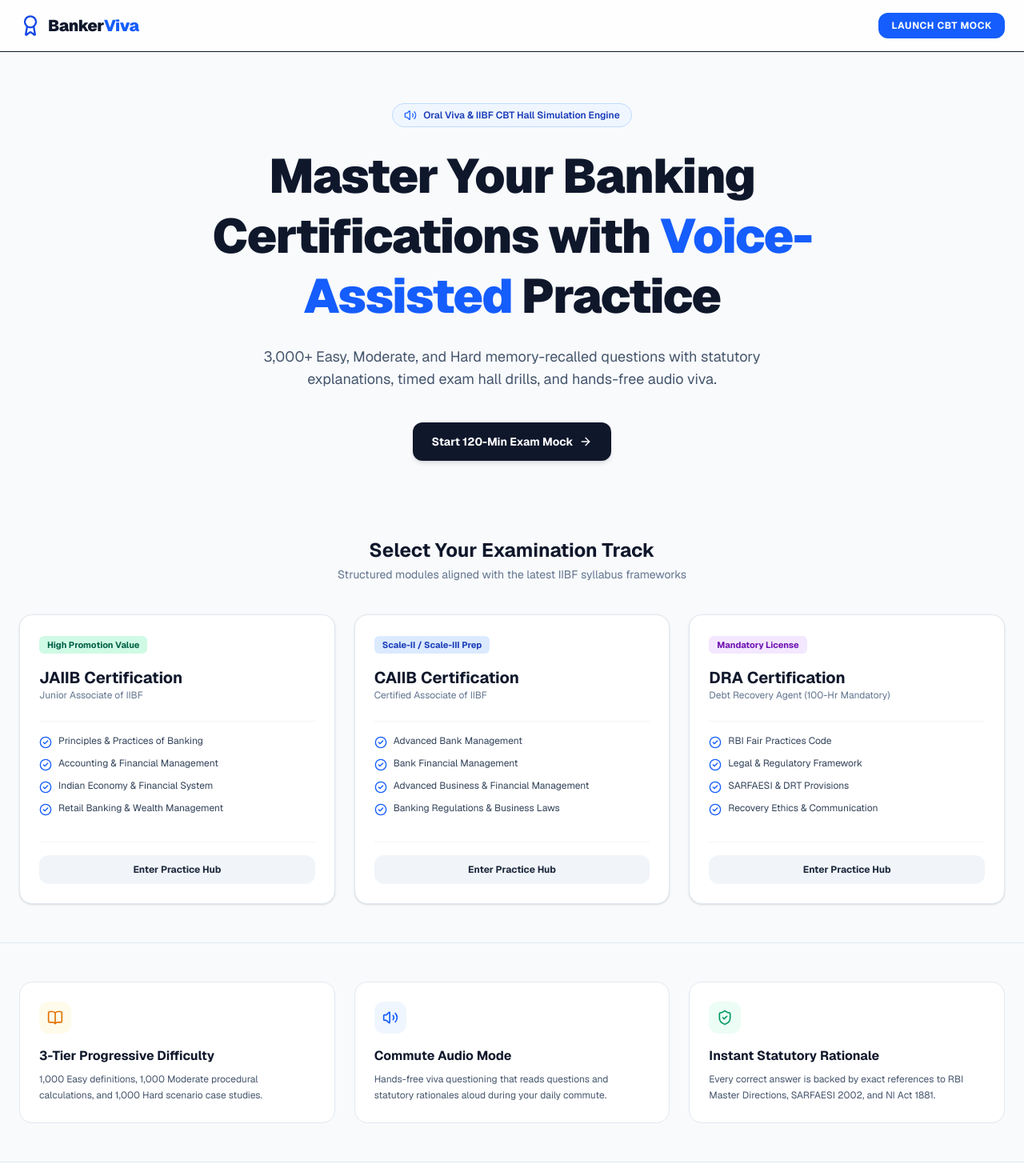
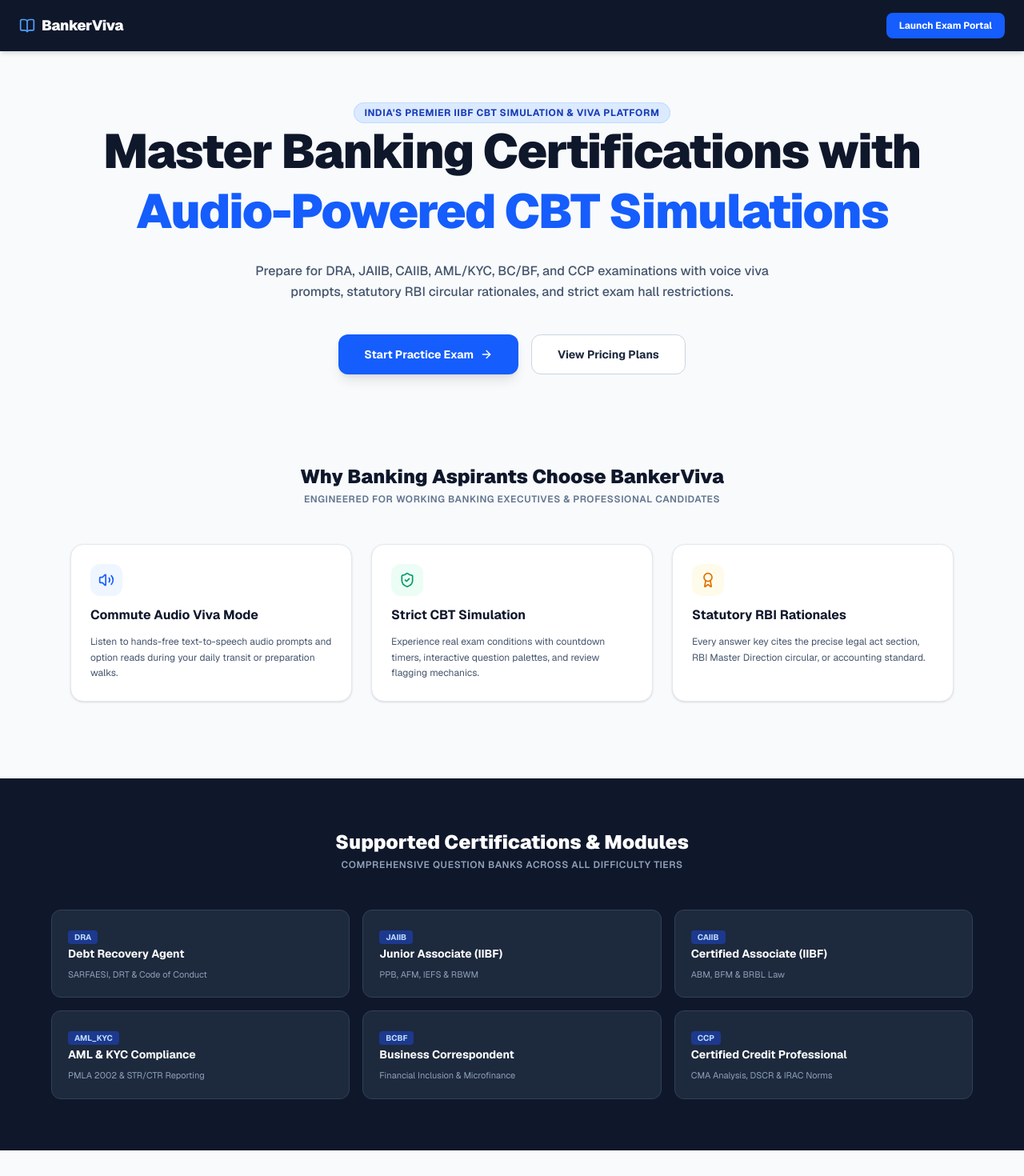
Before and after one commit to cbiswarup74-hue/bankerviva, a Next.js app: page / in a window 1280 px wide. Shown: the top 1470 px of the page at 80% size. Built offline with nearby package versions, Linux system fonts and the light colour scheme.

Commit message:
feat: redesign professional landing page with benefits, exam tracks, and pricing

```diff
--- a/src/app/page.tsx
+++ b/src/app/page.tsx
@@ -2,173 +2,173 @@
 
 import React from 'react';
 import Link from 'next/link';
-import { BookOpen, Award, Volume2, ShieldCheck, CheckCircle2, ArrowRight } from 'lucide-react';
+import { ShieldCheck, Volume2, Award, BookOpen, CheckCircle, ArrowRight } from 'lucide-react';
 
-const EXAM_TRACKS = [
-  {
-    id: 'jaiib',
-    title: 'JAIIB Certification',
-    subtitle: 'Junior Associate of IIBF',
-    papers: [
-      'Principles & Practices of Banking',
-      'Accounting & Financial Management',
-      'Indian Economy & Financial System',
-      'Retail Banking & Wealth Management'
-    ],
-    badge: 'High Promotion Value',
-    badgeColor: 'bg-emerald-100 text-emerald-800'
-  },
-  {
-    id: 'caiib',
-    title: 'CAIIB Certification',
-    subtitle: 'Certified Associate of IIBF',
-    papers: [
-      'Advanced Bank Management',
-      'Bank Financial Management',
-      'Advanced Business & Financial Management',
-      'Banking Regulations & Business Laws'
-    ],
-    badge: 'Scale-II / Scale-III Prep',
-    badgeColor: 'bg-blue-100 text-blue-800'
-  },
-  {
-    id: 'dra',
-    title: 'DRA Certification',
-    subtitle: 'Debt Recovery Agent (100-Hr Mandatory)',
-    papers: [
-      'RBI Fair Practices Code',
-      'Legal & Regulatory Framework',
-      'SARFAESI & DRT Provisions',
-      'Recovery Ethics & Communication'
-    ],
-    badge: 'Mandatory License',
-    badgeColor: 'bg-purple-100 text-purple-800'
-  }
-];
+export default function LandingPage() {
+  return (
+    <div className="min-h-screen bg-slate-50 font-sans text-slate-900 select-none">
+      {/* Navigation Bar */}
+      <nav className="bg-slate-900 text-white px-6 py-4 flex justify-between items-center shadow-md">
+        <div className="text-lg font-black tracking-tight flex items-center gap-2">
+          <BookOpen className="w-5 h-5 text-blue-400" /> BankerViva
+        </div>
+        <div className="flex items-center gap-4">
+          <Link href="/exam" className="px-4 py-2 bg-blue-600 hover:bg-blue-700 text-white text-xs font-bold rounded-lg transition">
+            Launch Exam Portal
+          </Link>
+        </div>
+      </nav>
 
-export default function HomePage() {
-  return (
-    <div className="min-h-screen bg-slate-50 text-slate-900 font-sans">
-      {/* Header Navigation */}
-      <header className="border-b bg-white/80 backdrop-blur sticky top-0 z-50">
-        <div className="max-w-7xl mx-auto px-6 h-16 flex items-center justify-between">
-          <div className="flex items-center gap-2">
-            <Award className="w-7 h-7 text-blue-700" />
-            <span className="text-xl font-black tracking-tight text-slate-900">
-              Banker<span className="text-blue-600">Viva</span>
-            </span>
-          </div>
-          <div className="flex items-center gap-4">
-            <Link
-              href="/exam"
-              className="text-xs font-bold uppercase tracking-wider bg-blue-600 text-white px-4 py-2 rounded-xl hover:bg-blue-700 transition"
-            >
-              Launch CBT Mock
-            </Link>
-          </div>
+      {/* Hero Section */}
+      <header className="max-w-6xl mx-auto px-6 py-16 text-center space-y-6">
+        <span className="bg-blue-100 text-blue-800 text-xs font-bold px-3 py-1 rounded-full uppercase tracking-wider border border-blue-200">
+          India's Premier IIBF CBT Simulation & Viva Platform
+        </span>
+        <h1 className="text-4xl md:text-6xl font-black text-slate-900 tracking-tight leading-tight">
+          Master Banking Certifications with <span className="text-blue-600">Audio-Powered CBT Simulations</span>
+        </h1>
+        <p className="max-w-2xl mx-auto text-base text-slate-600 font-medium leading-relaxed">
+          Prepare for DRA, JAIIB, CAIIB, AML/KYC, BC/BF, and CCP examinations with voice viva prompts, statutory RBI circular rationales, and strict exam hall restrictions.
+        </p>
+        <div className="pt-4 flex flex-wrap justify-center gap-4">
+          <Link href="/exam" className="px-8 py-3.5 bg-blue-600 hover:bg-blue-700 text-white font-bold text-sm rounded-xl shadow-lg transition flex items-center gap-2">
+            Start Practice Exam <ArrowRight className="w-4 h-4" />
+          </Link>
+          <a href="#pricing" className="px-8 py-3.5 bg-white hover:bg-slate-100 text-slate-800 font-bold text-sm rounded-xl border border-slate-300 transition">
+            View Pricing Plans
+          </a>
         </div>
       </header>
 
-      {/* Hero Section */}
-      <section className="max-w-7xl mx-auto px-6 pt-16 pb-12 text-center space-y-6">
-        <div className="inline-flex items-center gap-2 bg-blue-50 text-blue-800 border border-blue-200 px-3.5 py-1.5 rounded-full text-xs font-semibold">
-          <Volume2 className="w-4 h-4 text-blue-600 animate-pulse" /> Oral Viva & IIBF CBT Hall Simulation Engine
-        </div>
-        <h1 className="text-4xl md:text-6xl font-black tracking-tight text-slate-900 max-w-4xl mx-auto leading-tight">
-          Master Your Banking Certifications with <span className="text-blue-600">Voice-Assisted</span> Practice
-        </h1>
-        <p className="text-lg text-slate-600 max-w-2xl mx-auto">
-          3,000+ Easy, Moderate, and Hard memory-recalled questions with statutory explanations, timed exam hall drills, and hands-free audio viva.
-        </p>
-
-        <div className="flex flex-wrap justify-center gap-4 pt-4">
-          <Link
-            href="/exam"
-            className="flex items-center gap-2 bg-slate-900 text-white px-6 py-3.5 rounded-xl font-bold text-sm hover:bg-slate-800 transition shadow-md"
-          >
-            Start 120-Min Exam Mock <ArrowRight className="w-4 h-4" />
-          </Link>
-        </div>
-      </section>
-
-      {/* Exam Track Cards */}
-      <section className="max-w-7xl mx-auto px-6 py-12">
-        <div className="text-center mb-10">
-          <h2 className="text-2xl font-bold text-slate-900">Select Your Examination Track</h2>
-          <p className="text-sm text-slate-500 mt-1">Structured modules aligned with the latest IIBF syllabus frameworks</p>
+      {/* Benefits Section */}
+      <section className="max-w-6xl mx-auto px-6 py-12">
+        <div className="text-center mb-12">
+          <h2 className="text-2xl font-black text-slate-900">Why Banking Aspirants Choose BankerViva</h2>
+          <p className="text-xs text-slate-500 font-semibold uppercase tracking-wider mt-1">Engineered for working banking executives & professional candidates</p>
         </div>
 
         <div className="grid grid-cols-1 md:grid-cols-3 gap-6">
-          {EXAM_TRACKS.map((track) => (
-            <div key={track.id} className="bg-white border border-slate-200 rounded-2xl p-6 shadow-sm flex flex-col justify-between hover:shadow-md transition">
-              <div>
-                <span className={`text-[11px] font-bold px-2.5 py-1 rounded-md ${track.badgeColor}`}>
-                  {track.badge}
-                </span>
-                <h3 className="text-xl font-bold text-slate-900 mt-4">{track.title}</h3>
-                <p className="text-xs text-slate-500 mb-6">{track.subtitle}</p>
-
-                <div className="space-y-2.5 border-t border-slate-100 pt-4">
-                  {track.papers.map((paper, idx) => (
-                    <div key={idx} className="flex items-start gap-2 text-xs text-slate-700">
-                      <CheckCircle2 className="w-4 h-4 text-blue-600 flex-shrink-0 mt-0.5" />
-                      <span>{paper}</span>
-                    </div>
-                  ))}
-                </div>
-              </div>
-
-              <div className="mt-8 pt-4 border-t border-slate-100">
-                <Link
-                  href="/exam"
-                  className="w-full block text-center bg-slate-100 hover:bg-blue-600 hover:text-white text-slate-800 text-xs font-bold py-2.5 rounded-xl transition"
-                >
-                  Enter Practice Hub
-                </Link>
-              </div>
+          <div className="p-6 bg-white rounded-2xl border border-slate-200 shadow-sm space-y-3">
+            <div className="w-10 h-10 bg-blue-50 text-blue-600 rounded-xl flex items-center justify-center font-bold">
+              <Volume2 className="w-5 h-5" />
             </div>
-          ))}
-        </div>
-      </section>
-
-      {/* Feature Highlights */}
-      <section className="max-w-7xl mx-auto px-6 py-12 border-t border-slate-200">
-        <div className="grid grid-cols-1 md:grid-cols-3 gap-6">
-          <div className="p-6 bg-white rounded-2xl border border-slate-200 space-y-2">
-            <div className="w-10 h-10 rounded-xl bg-amber-50 flex items-center justify-center text-amber-600 mb-4">
-              <BookOpen className="w-5 h-5" />
-            </div>
-            <h3 className="text-base font-bold text-slate-900">3-Tier Progressive Difficulty</h3>
+            <h3 className="font-bold text-base text-slate-900">Commute Audio Viva Mode</h3>
             <p className="text-xs text-slate-600 leading-relaxed">
-              1,000 Easy definitions, 1,000 Moderate procedural calculations, and 1,000 Hard scenario case studies.
+              Listen to hands-free text-to-speech audio prompts and option reads during your daily transit or preparation walks.
             </p>
           </div>
 
-          <div className="p-6 bg-white rounded-2xl border border-slate-200 space-y-2">
-            <div className="w-10 h-10 rounded-xl bg-blue-50 flex items-center justify-center text-blue-600 mb-4">
-              <Volume2 className="w-5 h-5" />
+          <div className="p-6 bg-white rounded-2xl border border-slate-200 shadow-sm space-y-3">
+            <div className="w-10 h-10 bg-emerald-50 text-emerald-600 rounded-xl flex items-center justify-center font-bold">
+              <ShieldCheck className="w-5 h-5" />
             </div>
-            <h3 className="text-base font-bold text-slate-900">Commute Audio Mode</h3>
+            <h3 className="font-bold text-base text-slate-900">Strict CBT Simulation</h3>
             <p className="text-xs text-slate-600 leading-relaxed">
-              Hands-free viva questioning that reads questions and statutory rationales aloud during your daily commute.
+              Experience real exam conditions with countdown timers, interactive question palettes, and review flagging mechanics.
             </p>
           </div>
 
-          <div className="p-6 bg-white rounded-2xl border border-slate-200 space-y-2">
-            <div className="w-10 h-10 rounded-xl bg-emerald-50 flex items-center justify-center text-emerald-600 mb-4">
-              <ShieldCheck className="w-5 h-5" />
+          <div className="p-6 bg-white rounded-2xl border border-slate-200 shadow-sm space-y-3">
+            <div className="w-10 h-10 bg-amber-50 text-amber-600 rounded-xl flex items-center justify-center font-bold">
+              <Award className="w-5 h-5" />
             </div>
-            <h3 className="text-base font-bold text-slate-900">Instant Statutory Rationale</h3>
+            <h3 className="font-bold text-base text-slate-900">Statutory RBI Rationales</h3>
             <p className="text-xs text-slate-600 leading-relaxed">
-              Every correct answer is backed by exact references to RBI Master Directions, SARFAESI 2002, and NI Act 1881.
+              Every answer key cites the precise legal act section, RBI Master Direction circular, or accounting standard.
             </p>
           </div>
         </div>
       </section>
 
-      {/* Footer */}
-      <footer className="bg-white border-t border-slate-200 py-8 text-center text-xs text-slate-500">
-        <p>© 2026 BankerViva. Designed for IIBF, JAIIB, CAIIB & DRA Certification Aspirants.</p>
+      {/* Exam Tracks Section */}
+      <section className="bg-slate-900 text-white py-16 px-6 mt-12">
+        <div className="max-w-6xl mx-auto">
+          <div className="text-center mb-12">
+            <h2 className="text-2xl font-black">Supported Certifications & Modules</h2>
+            <p className="text-xs text-slate-400 font-semibold uppercase tracking-wider mt-1">Comprehensive question banks across all difficulty tiers</p>
+          </div>
+
+          <div className="grid grid-cols-2 md:grid-cols-3 gap-4">
+            {[
+              { code: 'DRA', name: 'Debt Recovery Agent', desc: 'SARFAESI, DRT & Code of Conduct' },
+              { code: 'JAIIB', name: 'Junior Associate (IIBF)', desc: 'PPB, AFM, IEFS & RBWM' },
+              { code: 'CAIIB', name: 'Certified Associate (IIBF)', desc: 'ABM, BFM & BRBL Law' },
+              { code: 'AML_KYC', name: 'AML & KYC Compliance', desc: 'PMLA 2002 & STR/CTR Reporting' },
+              { code: 'BCBF', name: 'Business Correspondent', desc: 'Financial Inclusion & Microfinance' },
+              { code: 'CCP', name: 'Certified Credit Professional', desc: 'CMA Analysis, DSCR & IRAC Norms' }
+            ].map((track) => (
+              <div key={track.code} className="p-5 bg-slate-800 rounded-xl border border-slate-700 space-y-2">
+                <span className="text-[10px] font-bold bg-blue-900 text-blue-200 px-2 py-0.5 rounded">{track.code}</span>
+                <h3 className="font-bold text-sm text-white">{track.name}</h3>
+                <p className="text-[11px] text-slate-400">{track.desc}</p>
+              </div>
+            ))}
+          </div>
+        </div>
+      </section>
+
+      {/* Subscription & Pricing */}
+      <section id="pricing" className="max-w-5xl mx-auto px-6 py-20">
+        <div className="text-center mb-12">
+          <h2 className="text-2xl font-black text-slate-900">Simple, Transparent Access Plans</h2>
+          <p className="text-xs text-slate-500 font-semibold uppercase tracking-wider mt-1">Unlock full mock examinations and audio viva libraries</p>
+        </div>
+
+        <div className="grid grid-cols-1 md:grid-cols-2 gap-8">
+          <div className="p-8 bg-white rounded-2xl border border-slate-200 shadow-sm flex flex-col justify-between space-y-6">
+            <div>
+              <span className="text-xs font-bold text-slate-500 uppercase tracking-wider">Starter Practice</span>
+              <div className="text-3xl font-black text-slate-900 mt-2">Free</div>
+              <p className="text-xs text-slate-600 mt-1">Essential preview questions for quick self-assessment.</p>
+              <ul className="mt-6 space-y-3 text-xs text-slate-700 font-medium">
+                <li className="flex items-center gap-2"><CheckCircle className="w-4 h-4 text-emerald-600" /> Access sample database questions</li>
+                <li className="flex items-center gap-2"><CheckCircle className="w-4 h-4 text-emerald-600" /> CBT simulation interface</li>
+                <li className="flex items-center gap-2"><CheckCircle className="w-4 h-4 text-emerald-600" /> Basic statutory explanations</li>
+              </ul>
+            </div>
+            <Link href="/exam" className="w-full py-3 bg-slate-100 hover:bg-slate-200 text-slate-800 text-xs font-bold rounded-xl text-center transition">
+              Start Free Trial
+            </Link>
+          </div>
+
+          <div className="p-8 bg-blue-900 text-white rounded-2xl shadow-xl flex flex-col justify-between space-y-6 relative overflow-hidden">
+            <div className="absolute top-4 right-4 bg-blue-500 text-white text-[10px] font-extrabold px-2.5 py-1 rounded-full uppercase tracking-wider">
+              Recommended
+            </div>
+            <div>
+              <span className="text-xs font-bold text-blue-300 uppercase tracking-wider">Pro Banker Pass</span>
+              <div className="text-3xl font-black text-white mt-2">₹999 <span className="text-sm font-normal text-blue-200">/ exam track</span></div>
+              <p className="text-xs text-blue-200 mt-1">Complete mastery package for guaranteed qualifying scores.</p>
+              <ul className="mt-6 space-y-3 text-xs text-blue-100 font-medium">
+                <li className="flex items-center gap-2"><CheckCircle className="w-4 h-4 text-emerald-400" /> Full Verified Question Bank</li>
+                <li className="flex items-center gap-2"><CheckCircle className="w-4 h-4 text-emerald-400" /> Unlimited Audio Viva Mode & Read Aloud</li>
+                <li className="flex items-center gap-2"><CheckCircle className="w-4 h-4 text-emerald-400" /> Easy / Moderate / Hard difficulty filters</li>
+                <li className="flex items-center gap-2"><CheckCircle className="w-4 h-4 text-emerald-400" /> Performance analytics & weak area report</li>
+              </ul>
+            </div>
+            <Link href="/exam" className="w-full py-3 bg-blue-600 hover:bg-blue-500 text-white text-xs font-bold rounded-xl text-center transition shadow-md">
+              Get Pro Access Now
+            </Link>
+          </div>
+        </div>
+      </section>
+
+      {/* Footer & Contact */}
+      <footer className="bg-slate-900 text-slate-400 py-12 px-6 border-t border-slate-800 text-xs">
+        <div className="max-w-6xl mx-auto flex flex-col md:flex-row justify-between items-center gap-6">
+          <div>
+            <p className="font-bold text-white text-sm">BankerViva • IIBF CBT Simulation Engine</p>
+            <p className="mt-1">Empowering banking professionals across India with regulatory compliance excellence.</p>
+          </div>
+          <div className="flex gap-6">
+            <a href="mailto:support@bankerviva.vercel.app" className="hover:text-white transition">Support Email</a>
+            <a href="#pricing" className="hover:text-white transition">Pricing</a>
+            <Link href="/exam" className="hover:text-white transition">Exam Arena</Link>
+          </div>
+        </div>
+        <div className="max-w-6xl mx-auto mt-8 pt-6 border-t border-slate-800 text-center text-[11px] text-slate-500">
+          © 2026 BankerViva. All rights reserved. Designed for IIBF & Banking Certificate Aspirants.
+        </div>
       </footer>
     </div>
   );
```
Also changed, not shown: 1 other file (tests, documents, lock files or other folders).
